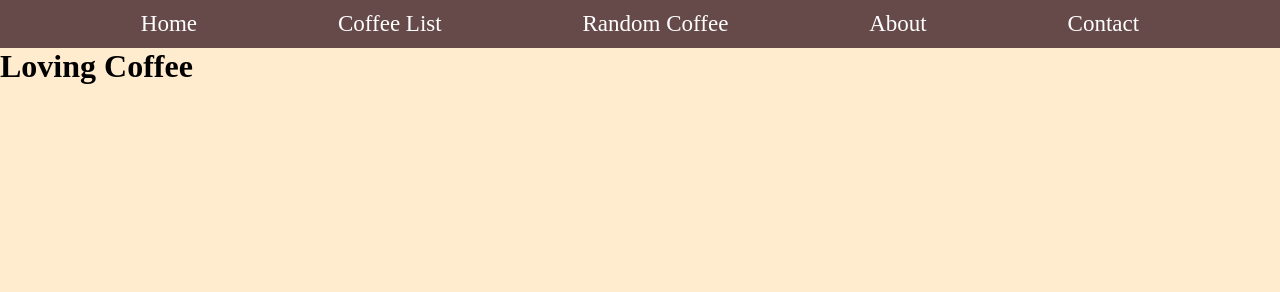
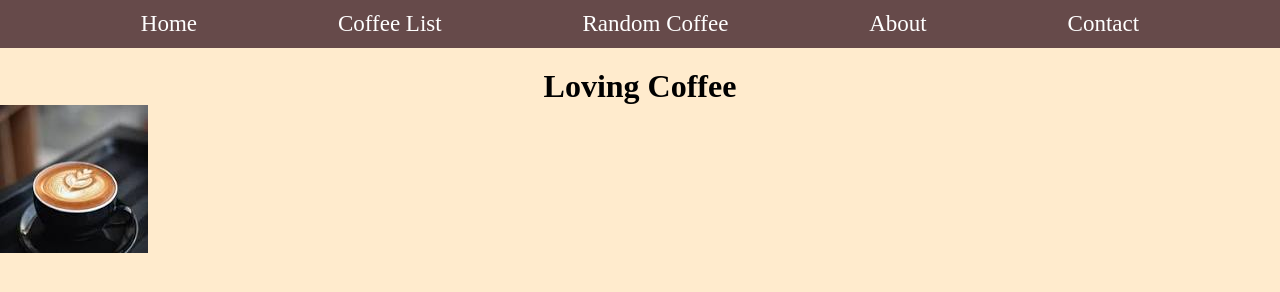
Before and after one commit to sjohnson711/OpenSourceAPI, a plain HTML site: page index.html in a window 1280 px wide. Drawn offline with Linux system fonts and the light colour scheme.

Commit message:
added some color and added a image folder to house my pictures for the site. started the beginning styling

```diff
--- a/CSS/index.css
+++ b/CSS/index.css
@@ -26,6 +26,19 @@ header{
 
 }
 
+#nav-links a:hover{
+    color: black;
+    border: solid white;
+}
+
+
+h1 {
+   display: flex;
+   justify-content: center;
+   margin-top: 20px;
+}
+
+
 
 
 body {
--- a/index.html
+++ b/index.html
@@ -29,6 +29,9 @@
       </nav>
     </header>
     <h1>Loving Coffee</h1>
+    <div class="hero-container">
+      <img src=images/coffee.jpg alt="coffee" id="coffee-pic">
+    </div>
 
 
 
```
Also changed, not shown: images/coffee.jpg (added), images/expresso.jpg (added).
